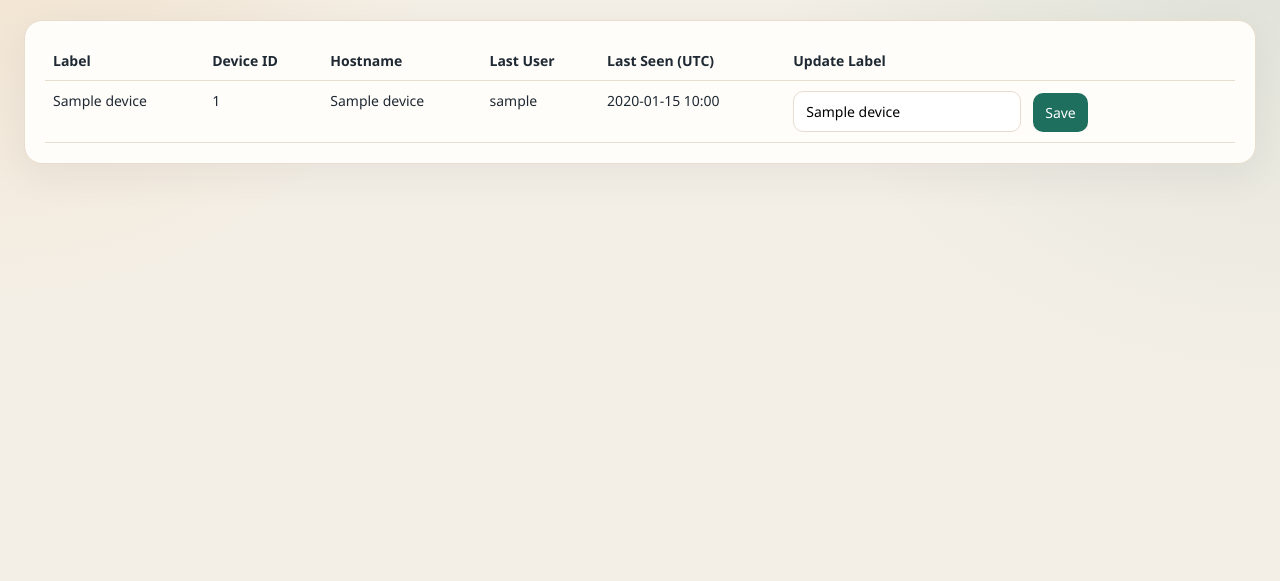
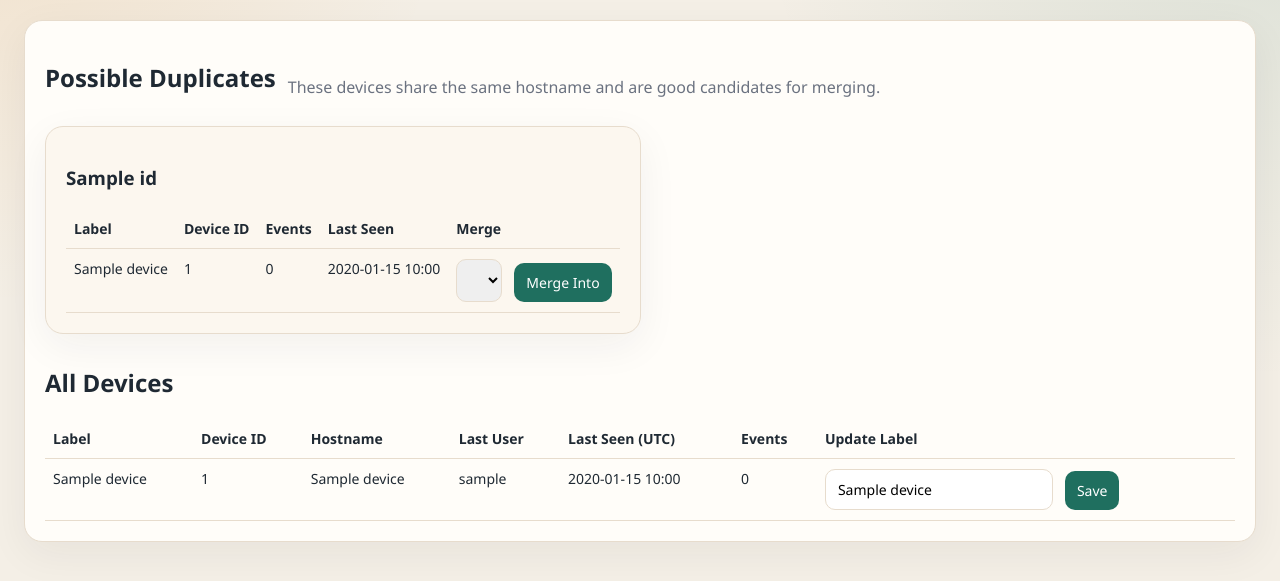
Before and after one commit to nwcfollowthewhiterabbit/ActivityWatch, a FastAPI app: template app/templates/devices.html in a window 1280 px wide. Shown: the part 148-729 px from the top of the page. Run offline with FastAPI, Linux system fonts and the light colour scheme; the template is opened without the code that fills it: most values are stand-ins (such as "Sample title", 1, 10 or a date in 2020); lists and menus that the app fills with data are empty; some libraries are stand-ins or nearby versions.

Commit message:
Add device merge tools for duplicate hosts

```diff
--- a/app/main.py
+++ b/app/main.py
@@ -10,7 +10,7 @@ from fastapi import Depends, FastAPI, Form, Header, HTTPException, Request, stat
 from fastapi.responses import HTMLResponse, RedirectResponse
 from fastapi.staticfiles import StaticFiles
 from fastapi.templating import Jinja2Templates
-from sqlalchemy import Date, DateTime, Integer, String, UniqueConstraint, create_engine, func, select
+from sqlalchemy import Date, DateTime, Integer, String, UniqueConstraint, create_engine, delete, func, select, update
 from sqlalchemy.orm import DeclarativeBase, Mapped, Session, mapped_column, sessionmaker
 from starlette.middleware.sessions import SessionMiddleware
 
@@ -201,7 +201,28 @@ def dashboard(
 def devices_page(request: Request, db: Session = Depends(get_db)):
     require_admin(request)
     devices = db.execute(select(Device).order_by(Device.device_label)).scalars().all()
-    return templates.TemplateResponse(request, "devices.html", {"request": request, "devices": devices})
+    event_counts = {
+        row.device_id: row.events_count
+        for row in db.execute(
+            select(ActivityEvent.device_id, func.count(ActivityEvent.id).label("events_count")).group_by(ActivityEvent.device_id)
+        )
+    }
+    devices_by_hostname: dict[str, list[Device]] = defaultdict(list)
+    for device in devices:
+        if device.hostname:
+            devices_by_hostname[device.hostname].append(device)
+    duplicate_groups = [group for group in devices_by_hostname.values() if len(group) > 1]
+    duplicate_groups.sort(key=lambda group: group[0].hostname or "")
+    return templates.TemplateResponse(
+        request,
+        "devices.html",
+        {
+            "request": request,
+            "devices": devices,
+            "event_counts": event_counts,
+            "duplicate_groups": duplicate_groups,
+        },
+    )
 
 
 @app.post("/devices/{device_id}/label")
@@ -212,6 +233,40 @@ def update_device_label(device_id: str, request: Request, device_label: str = Fo
         raise HTTPException(status_code=404, detail="Device not found")
     device.device_label = device_label.strip() or device.device_id
     db.add(device)
+    db.commit()
+    return RedirectResponse(url="/devices", status_code=status.HTTP_303_SEE_OTHER)
+
+
+@app.post("/devices/{device_id}/merge")
+def merge_device(
+    device_id: str,
+    request: Request,
+    target_device_id: str = Form(...),
+    db: Session = Depends(get_db),
+):
+    require_admin(request)
+    source = db.get(Device, device_id)
+    target = db.get(Device, target_device_id)
+    if not source or not target:
+        raise HTTPException(status_code=404, detail="Device not found")
+    if source.device_id == target.device_id:
+        raise HTTPException(status_code=400, detail="Source and target devices must be different")
+
+    db.execute(
+        update(ActivityEvent)
+        .where(ActivityEvent.device_id == source.device_id)
+        .values(device_id=target.device_id, device_label=target.device_label)
+    )
+
+    if source.last_seen_at and (not target.last_seen_at or source.last_seen_at > target.last_seen_at):
+        target.last_seen_at = source.last_seen_at
+    if source.last_username and not target.last_username:
+        target.last_username = source.last_username
+    if source.hostname and not target.hostname:
+        target.hostname = source.hostname
+
+    db.add(target)
+    db.execute(delete(Device).where(Device.device_id == source.device_id))
     db.commit()
     return RedirectResponse(url="/devices", status_code=status.HTTP_303_SEE_OTHER)
 
--- a/app/static/style.css
+++ b/app/static/style.css
@@ -50,6 +50,11 @@ body {
   padding: 20px;
   box-shadow: 0 12px 40px rgba(31, 41, 51, 0.06);
   margin-bottom: 20px;
+}
+
+.card.subtle {
+  background: #fcf7ef;
+  margin-bottom: 12px;
 }
 
 .narrow {
--- a/app/templates/devices.html
+++ b/app/templates/devices.html
@@ -19,6 +19,52 @@
     </header>
 
     <section class="card">
+      {% if duplicate_groups %}
+      <div class="stack">
+        <h2>Possible Duplicates</h2>
+        <p class="muted">These devices share the same hostname and are good candidates for merging.</p>
+        {% for group in duplicate_groups %}
+        <div class="card subtle">
+          <h3>{{ group[0].hostname }}</h3>
+          <table>
+            <thead>
+              <tr>
+                <th>Label</th>
+                <th>Device ID</th>
+                <th>Events</th>
+                <th>Last Seen</th>
+                <th>Merge</th>
+              </tr>
+            </thead>
+            <tbody>
+              {% for device in group %}
+              <tr>
+                <td>{{ device.device_label }}</td>
+                <td>{{ device.device_id }}</td>
+                <td>{{ event_counts.get(device.device_id, 0) }}</td>
+                <td>{{ device.last_seen_at.strftime("%Y-%m-%d %H:%M") if device.last_seen_at else "-" }}</td>
+                <td>
+                  <form method="post" action="/devices/{{ device.device_id }}/merge" class="inline-form">
+                    <select name="target_device_id">
+                      {% for option in group %}
+                      {% if option.device_id != device.device_id %}
+                      <option value="{{ option.device_id }}">{{ option.device_label }} ({{ option.device_id }})</option>
+                      {% endif %}
+                      {% endfor %}
+                    </select>
+                    <button type="submit">Merge Into</button>
+                  </form>
+                </td>
+              </tr>
+              {% endfor %}
+            </tbody>
+          </table>
+        </div>
+        {% endfor %}
+      </div>
+      {% endif %}
+
+      <h2>All Devices</h2>
       <table>
         <thead>
           <tr>
@@ -27,6 +73,7 @@
             <th>Hostname</th>
             <th>Last User</th>
             <th>Last Seen (UTC)</th>
+            <th>Events</th>
             <th>Update Label</th>
           </tr>
         </thead>
@@ -38,6 +85,7 @@
             <td>{{ device.hostname or "-" }}</td>
             <td>{{ device.last_username or "-" }}</td>
             <td>{{ device.last_seen_at.strftime("%Y-%m-%d %H:%M") if device.last_seen_at else "-" }}</td>
+            <td>{{ event_counts.get(device.device_id, 0) }}</td>
             <td>
               <form method="post" action="/devices/{{ device.device_id }}/label" class="inline-form">
                 <input type="text" name="device_label" value="{{ device.device_label }}" required>
```
